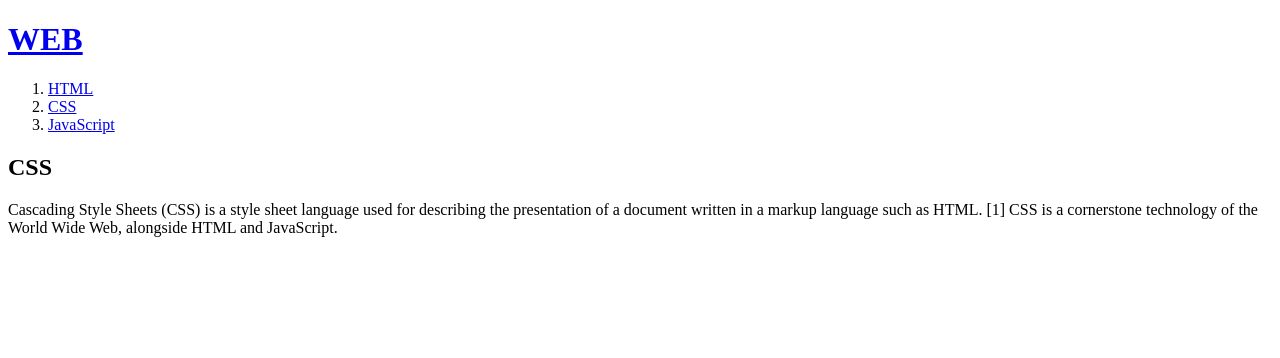
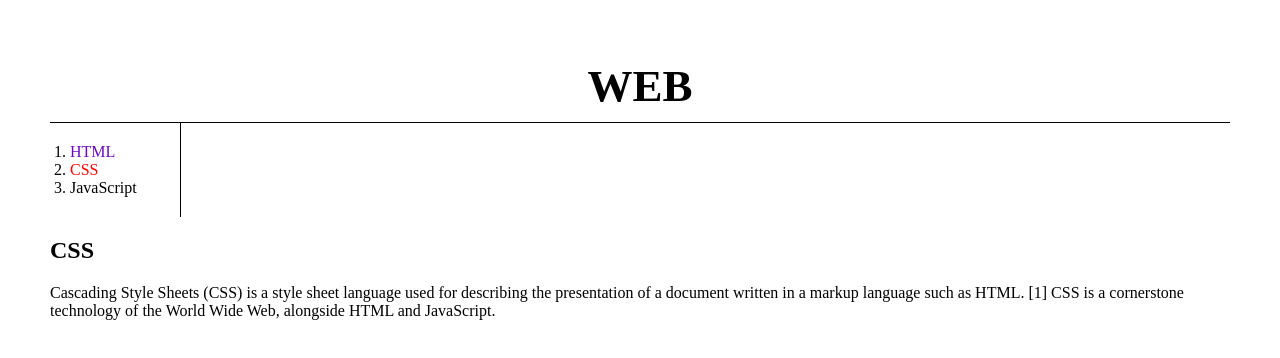
Before and after one commit to bellcoding/retry, a plain HTML site: page 2.html in a window 1280 px wide. Drawn offline with Linux system fonts and the light colour scheme.

Commit message:
수수정본

```diff
--- a/2.html
+++ b/2.html
@@ -3,12 +3,44 @@
 <head>
   <title>WEB -css</title>
   <meta charset="utf-8">
+  <style>
+    h1{
+      font-size: 45px;
+      text-align: center;
+      border-bottom: 1px solid black;
+      margin: 0px;
+      padding: 10px;
+
+    }
+    a {
+      color: black;
+      text-decoration: black;
+
+    }
+    #active{
+      color: red;
+    }
+    .saw{
+      color: rgb(107, 9, 199);
+    }
+    ol {
+      border-right: 1PX solid black;
+      width: 90PX;
+      padding: 20PX;
+      margin: 0PX;
+
+    }
+    body{
+      margin: 50PX;
+    }
+
+  </style>
 </head>
 <body>
  <h1><a href="index.html">WEB</a></h1>
  <ol>
-  <li><a href="1.html">HTML</a></li>
-  <li><a href="2.html">CSS</a></li>
+  <li><a href="1.html"class="saw">HTML</a></li>
+  <li><a href="2.html"class="saw" id="active">CSS</a></li>
   <li><a href="3.html">JavaScript</a></li>
 </ol>
 <h2>CSS</h2>
```
Also changed, not shown: box.html (added, +21 -0 lines), grid.html (added, +18 -0 lines), index.html (+15 -2 lines), 1.html (line endings or trailing spaces), 3.html (line endings or trailing spaces), coing.jpg.webp (added).
